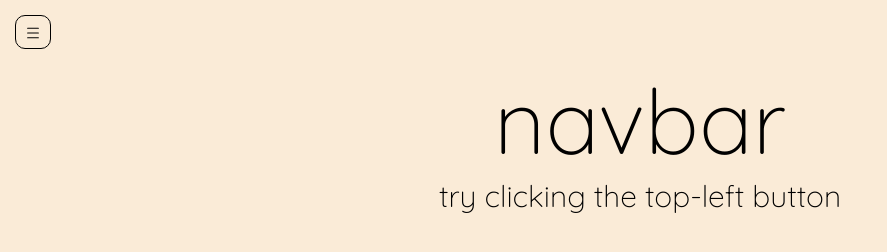
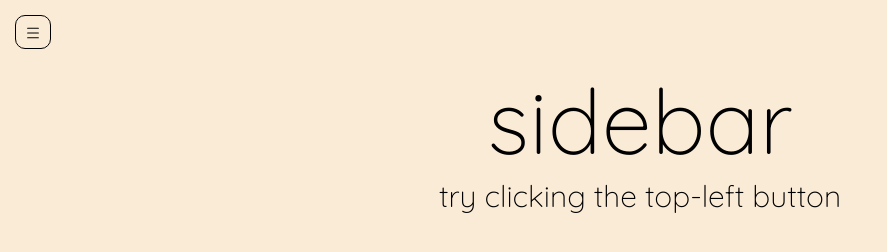
Before and after one commit to snifjcy/sidebar, a plain HTML site: page index.html in a window 1280 px wide. Shown: the whole page, without its empty margins (0-887 px from the left). Drawn offline with Linux system fonts and the light colour scheme.

Commit message:
Fixed term

```diff
--- a/index.html
+++ b/index.html
@@ -4,7 +4,7 @@
 <head>
     <meta charset="UTF-8">
     <meta name="viewport" content="width=device-width, initial-scale=1.0">
-    <title>Animated Navbar</title>
+    <title>Animated sidebar</title>
     <link rel="stylesheet" href="style.css">
     <link href="https://fonts.googleapis.com/css2?family=Quicksand:wght@300&display=swap" rel="stylesheet">
 </head>
@@ -21,7 +21,7 @@
         </div>
 
         <div id="title">
-            navbar
+            sidebar
         </div>
         <div id="subtitle">
             try clicking the top-left button
```
